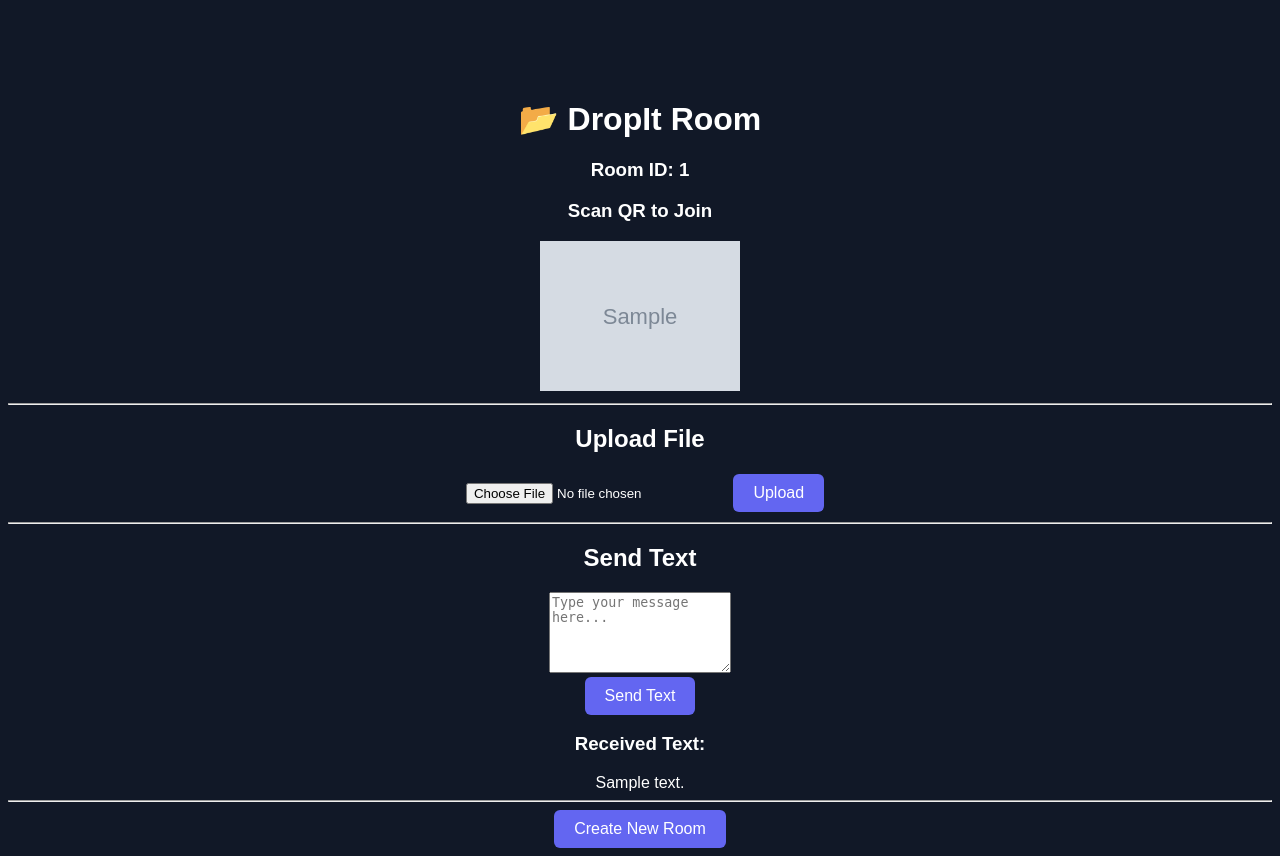
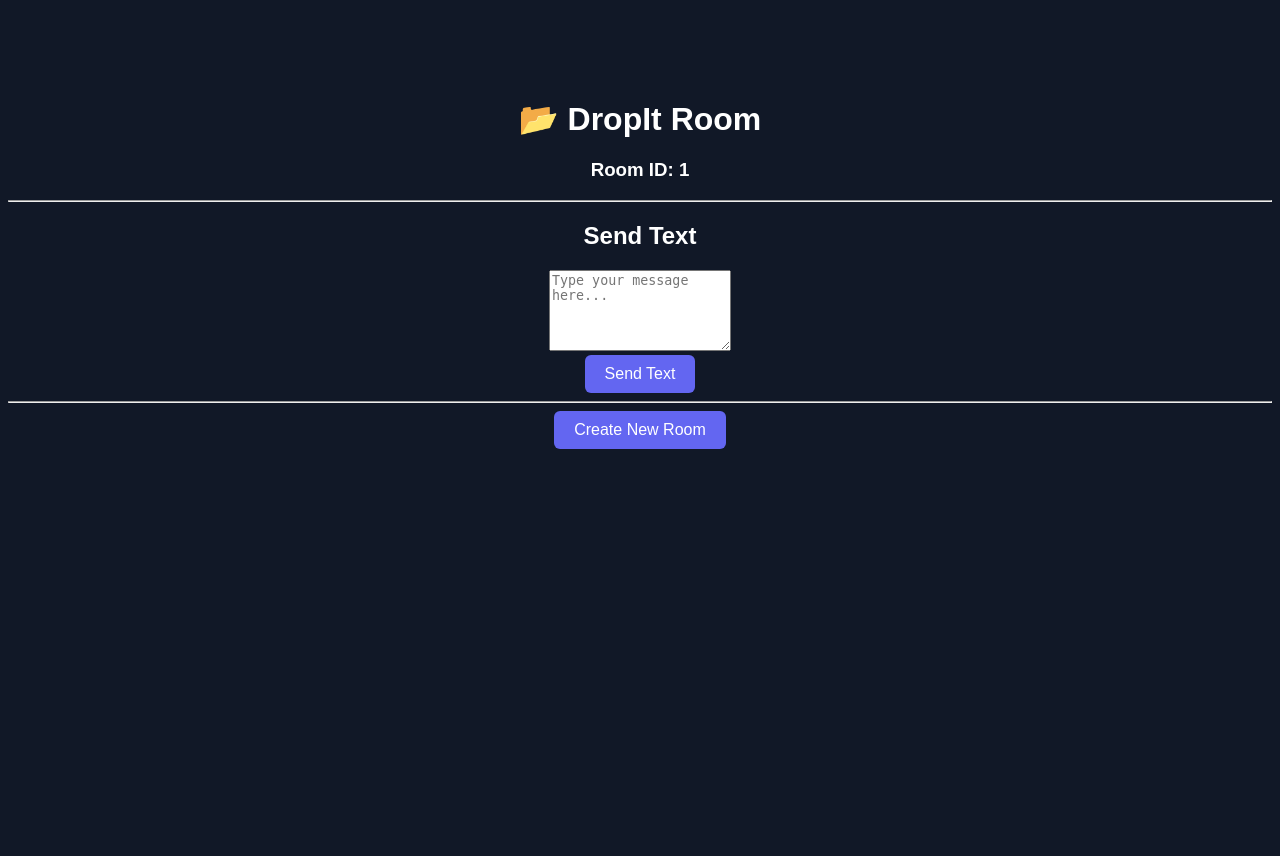
Before and after one commit to Kithaws/dropit, a FastAPI app: template templates/room.html in a window 1280 px wide. After the commit the page ends 449 px from the top, so only its background shows below. Run offline with FastAPI, Linux system fonts and the light colour scheme; the template is opened without the code that fills it: most values are stand-ins (such as "Sample title", 1, 10 or a date in 2020); grey boxes marked "Sample" are stand-in pictures; some libraries are stand-ins or nearby versions.

Commit message:
live  DropIt commit

```diff
--- a/templates/room.html
+++ b/templates/room.html
@@ -14,25 +14,6 @@
 
         <h3>Room ID: {{ room_id }}</h3>
 
-        <h3>Scan QR to Join</h3>
-        <img src="{{ qr_image }}" width="200">
-
-        <hr>
-
-        <!-- FILE UPLOAD SECTION -->
-        <h2>Upload File</h2>
-        <form action="/upload/{{ room_id }}" method="post" enctype="multipart/form-data">
-            <input type="file" name="file" required>
-            <button type="submit">Upload</button>
-        </form>
-
-        {% if has_file %}
-            <br>
-            <a href="/download/{{ room_id }}">
-                <button>Download File</button>
-            </a>
-        {% endif %}
-
         <hr>
 
         <!-- TEXT SHARING SECTION -->
@@ -47,13 +28,6 @@
             <button type="submit">Send Text</button>
         </form>
 
-        {% if text_content %}
-            <h3>Received Text:</h3>
-            <div class="text-box">
-                {{ text_content }}
-            </div>
-        {% endif %}
-
         <hr>
 
         <a href="/">
```
